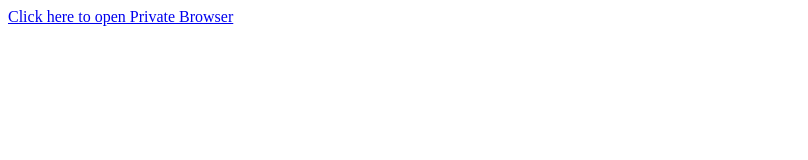
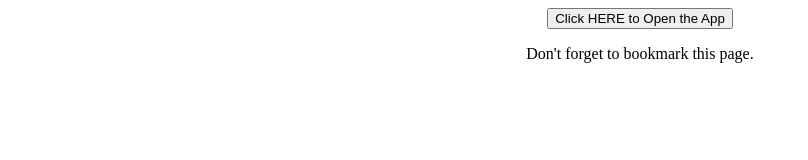
Before and after one commit to browep/app-opener, a plain HTML site: page index.html in a window 1280 px wide. Shown: the whole page, without its empty margins (0-808 px from the left). Drawn offline with Linux system fonts and the light colour scheme.

Commit message:
Update index.html

```diff
--- a/index.html
+++ b/index.html
@@ -1,3 +1,7 @@
-<html>
-<a href="pbrowse://home.com">Click here to open Private Browser</a>
-</html>
+<div style="text-align:center;">
+	<a href="pbrowse://host.com"><button>Click HERE to Open the App</button></a>
+
+	<p>
+		Don't forget to bookmark this page.
+	</p>
+</div>
```
